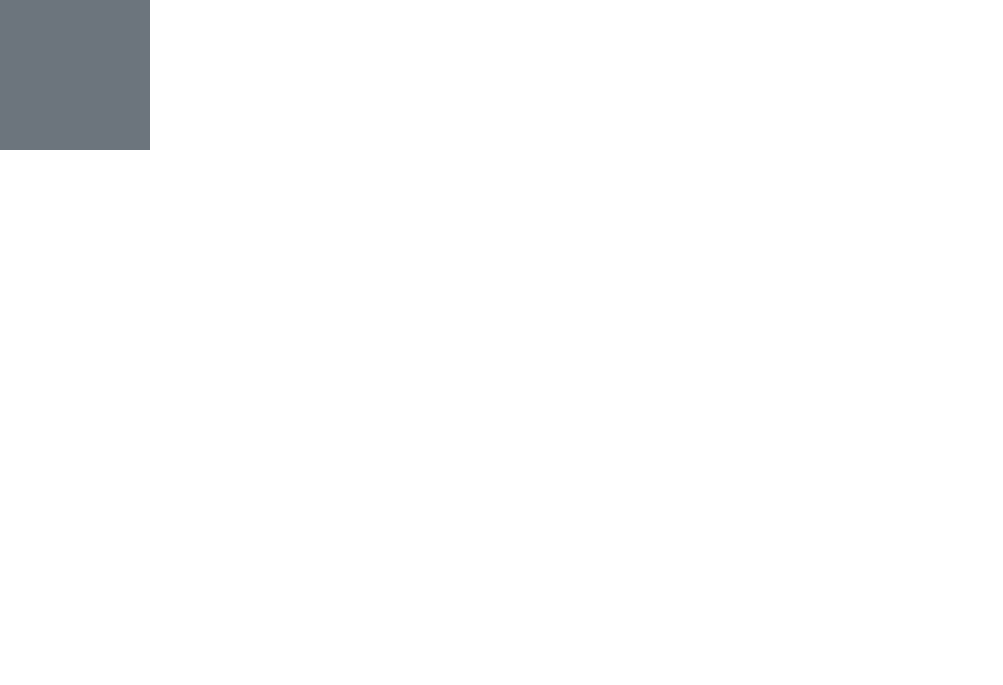
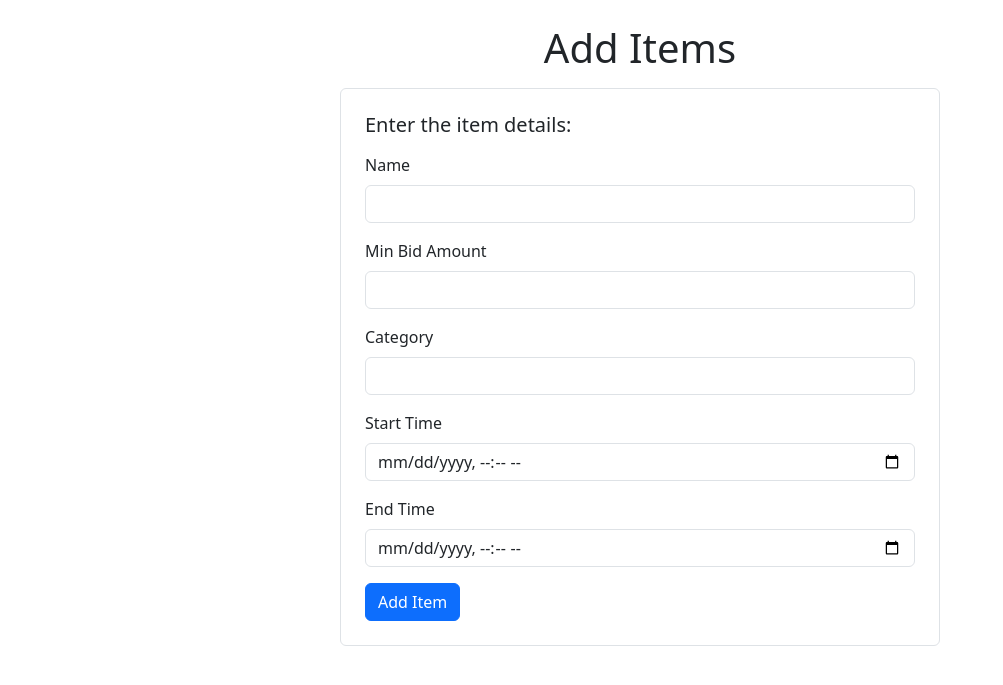
Before and after one commit to pankajmehta07/NeelamPal-An-Online-Auction-Portal, a Django app: page /add_item in a window 1280 px wide. Shown: the part 76-761 px from the top of the page, without its empty margins (0-1003 px from the left). Run offline with Django 5.2, Linux system fonts and the light colour scheme.

Commit message:
Updated add item page

```diff
--- a/Auction/templates/Auction/add_item.html
+++ b/Auction/templates/Auction/add_item.html
@@ -5,10 +5,43 @@
 {% endblock headjs %}
 {% block body %}
 
-        <div
-            class="bg-secondary me-3"
-            style="width: 150px; height: 150px"
-        ></div>
+        <div class="container-fluid">
+              <div class="row mb-5">
+    <div class="col">
+      <div class="bg mt-4" style="height: 600px">
+        <div class="d-flex flex-column align-items-center bg-white" style="height:500px;">
+            <h1 class="mb-3">Add Items</h1>
+            <div class="border p-4 rounded" style="width: 600px; height:600px">
+                 <h5>Enter the item details:</h5>
+                <form method="post">
+                    {% csrf_token %}
+                    <div class="mt-3 mb-3">
+                        <label for="itemName" class="form-label">Name</label>
+                        <input type="text" class="form-control" id="itemName" name="name" required>
+                    </div>
+                    <div class="mb-3">
+                        <label for="minBid" class="form-label">Min Bid Amount</label>
+                        <input type="number" class="form-control" id="minBid" name="min_bid_amount" min="1" step="1" required>
+                    </div>
+                    <div class="mb-3">
+                        <label for="category" class="form-label">Category</label>
+                        <input type="text" class="form-control" id="category" name="category" required>
+                    </div>
+                    <div class="mb-3">
+                        <label for="startTime" class="form-label">Start Time</label>
+                        <input type="datetime-local" class="form-control" id="startTime" name="start_time" required>
+                    </div>
+                    <div class="mb-3">
+                        <label for="endTime" class="form-label">End Time</label>
+                        <input type="datetime-local" class="form-control" id="endTime" name="end_time" required>
+                    </div>
+                    <button type="submit" class="btn btn-primary">Add Item</button>
+                </form>
+            </div>
+        </div>
+        </div>
+      </div>
+    </div>
 
 
           {% endblock body %} {% block tailjs %}{% endblock tailjs %}
```
